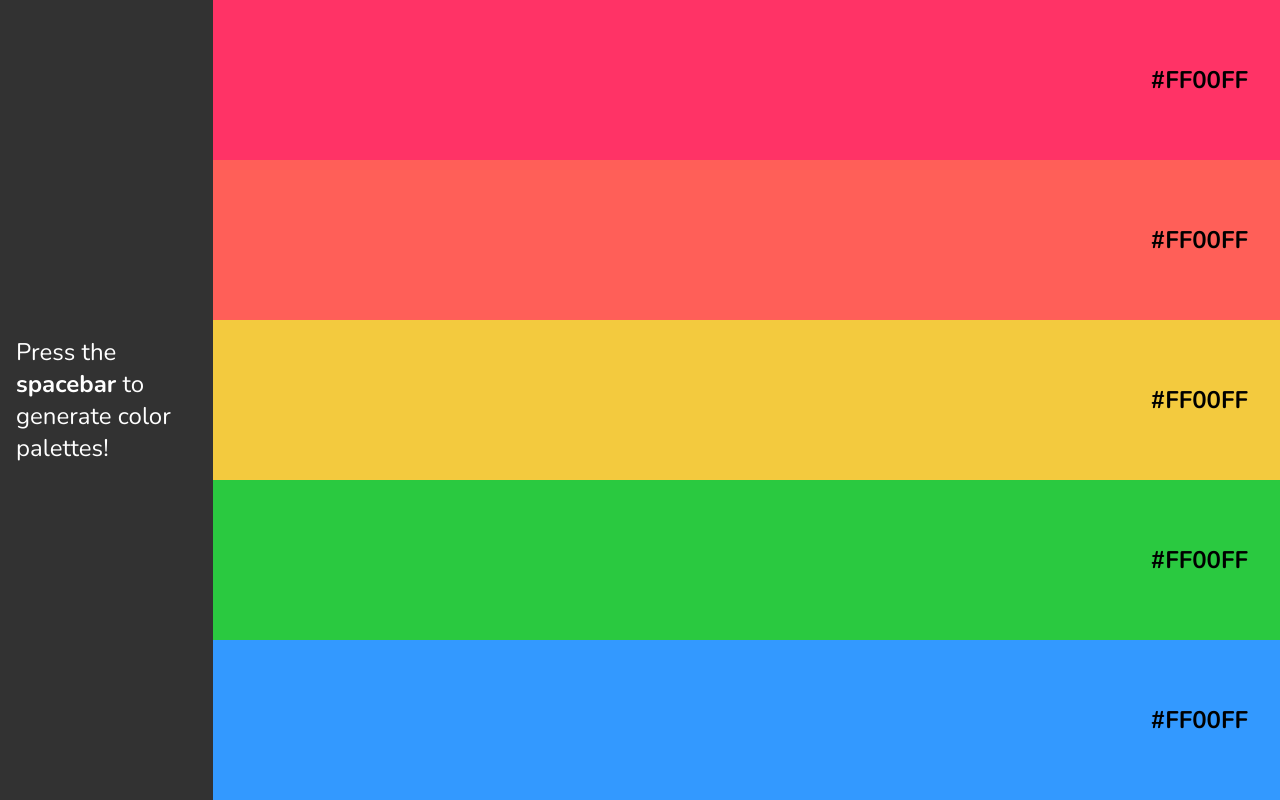
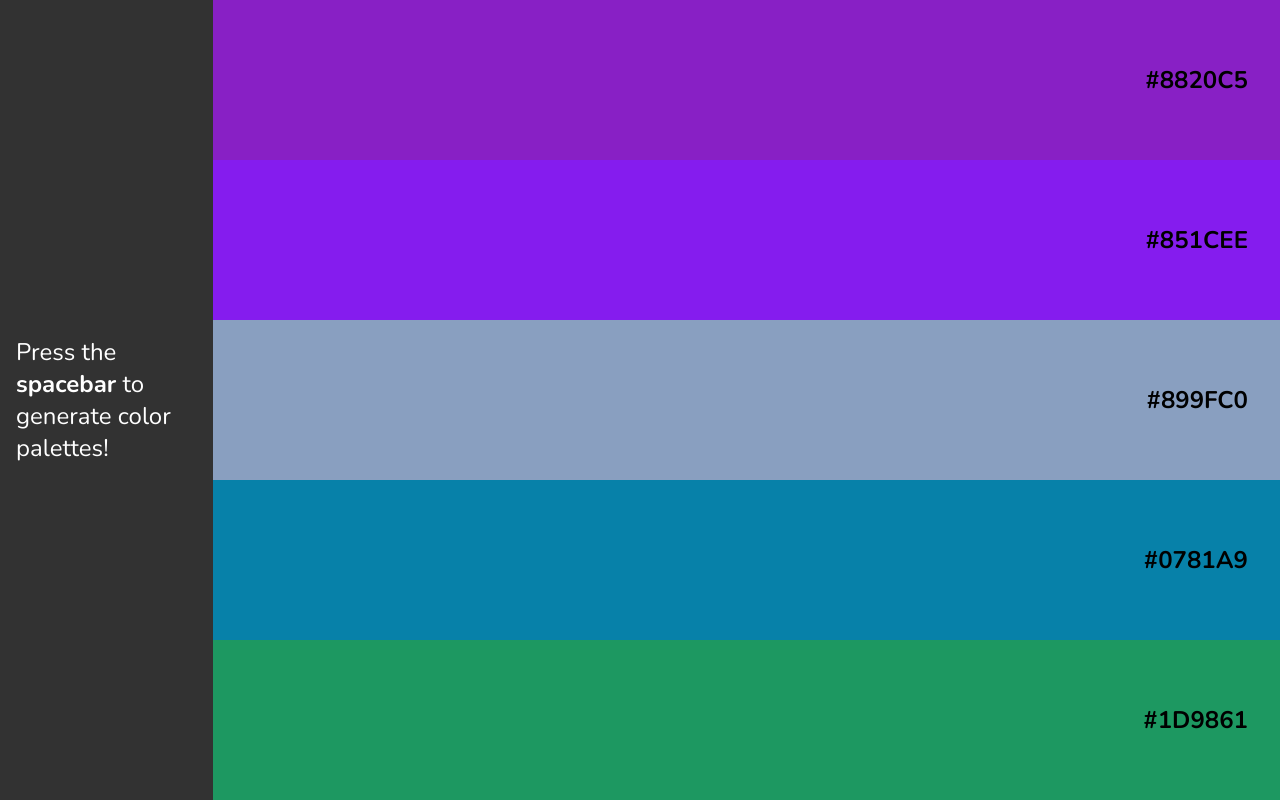
Before and after one commit to tlouchao/simple-color-picker, a React app: page / in a window 1280 px wide. Built offline with nearby package versions, Linux system fonts and the light colour scheme.

Commit message:
press spacebar to randomize colors

```diff
--- a/src/App.js
+++ b/src/App.js
@@ -1,8 +1,8 @@
-import React from "react"
+import React, {useEffect} from "react"
 import Navbar from "./components/Navbar"
 import Palette from "./components/Palette"
 
-function App() {
+const App = (props) => {
     return (
         <div className='wrapper'>
             <div className='app'>
--- a/src/components/Palette.js
+++ b/src/components/Palette.js
@@ -1,18 +1,40 @@
-import React from "react"
+import React, {useEffect, useState} from "react"
 import PaletteSingle from "./PaletteSingle"
+import * as cutils from "../helpers/colorUtils"
 
-function Palette() {
-    // TODO: write rgbUtils function to replace hardcoded values
-    let paletteBgcolors = ['#FF3366', '#FF5F58', '#F3CA3E', '#2AC940', '#3399FF']
-    let paletteArr = []
-    for (let i = 0; i < 5; i++) {
-        let ps = <PaletteSingle key={'ps' + i} style={{backgroundColor: paletteBgcolors[i]}} />
-        paletteArr.push(ps)
+const Palette = () => {
+
+    // Define helper and event listener functions
+    const setRandomBgColor = (x) => {
+        x = <PaletteSingle bgColor={cutils.rgbToHexString(cutils.randomRgb())} />
+        return x
     }
+
+    const handleKeyDown = (event) => {
+        console.log("Key pressed:" + event.code)
+        const isSpacePressed = event.code == "Space"
+        if (isSpacePressed){
+            setPaletteArr(paletteArr.map(setRandomBgColor))
+        }
+      }
+
+    // Set effects and state
+    const [paletteArr, setPaletteArr] = useState(Array.from({length: 5}, setRandomBgColor))
+
+    useEffect(() => {
+        window.addEventListener('keydown', handleKeyDown);
+
+        return () => {
+            window.removeEventListener('keydown', handleKeyDown);
+        }
+    }, [])
+
+    // Render Component
     return (
-    <div className='palette'>
-        {paletteArr}
-    </div>)
+        <div className='palette'>
+            {paletteArr}
+        </div>
+    )
 }
 
 export default Palette
--- a/src/components/PaletteSingle.js
+++ b/src/components/PaletteSingle.js
@@ -1,16 +1,11 @@
-import React, {Component} from "react"
+import React  from "react"
 
-class PaletteSingle extends Component {
-    constructor(props){
-        super(props)
-    }
-    render(){
-        return (
-            <div style={this.props.style} className='palette-single'>
-                <span className='palette-single-hex-color'>#FF00FF</span>
-            </div>
-        )
-    }
+const PaletteSingle = (props) => {
+    return (
+        <div style={{backgroundColor: props.bgColor}} className='palette-single'>
+            <span className='palette-single-hex-color'>{props.bgColor}</span>
+        </div>
+    )
 }
 
 export default PaletteSingle
--- /dev/null
+++ b/src/helpers/colorUtils.js
@@ -0,0 +1,10 @@
+export const randomRgb = () => {
+    const rgb = Array.from({length: 3}, () => Math.floor(Math.random() * 255));
+    return rgb;
+}
+
+export const rgbToHexString = (rgb) => {
+    let hexStr = '#'
+    rgb.forEach((x) => hexStr = hexStr.concat(x.toString(16).padStart(2, '0').toUpperCase()))
+    return hexStr
+}
--- a/webpack.config.js
+++ b/webpack.config.js
@@ -25,6 +25,7 @@ module: {
     },
     {
       test: /\.s[ac]ss$/,
+      exclude: /node_modules/,
       use: ['style-loader', 'css-loader', 'sass-loader']
     }
   ]
```
